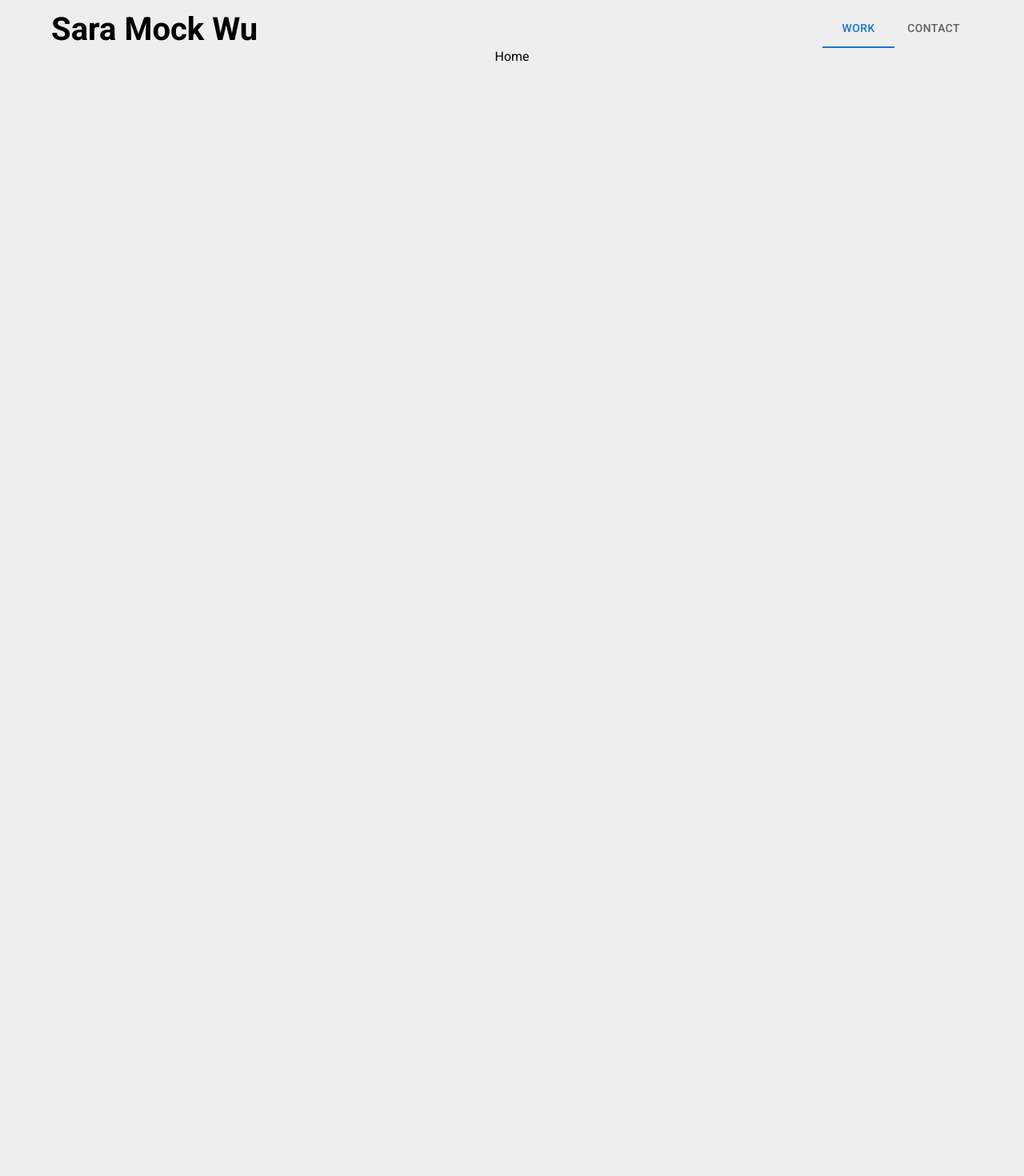
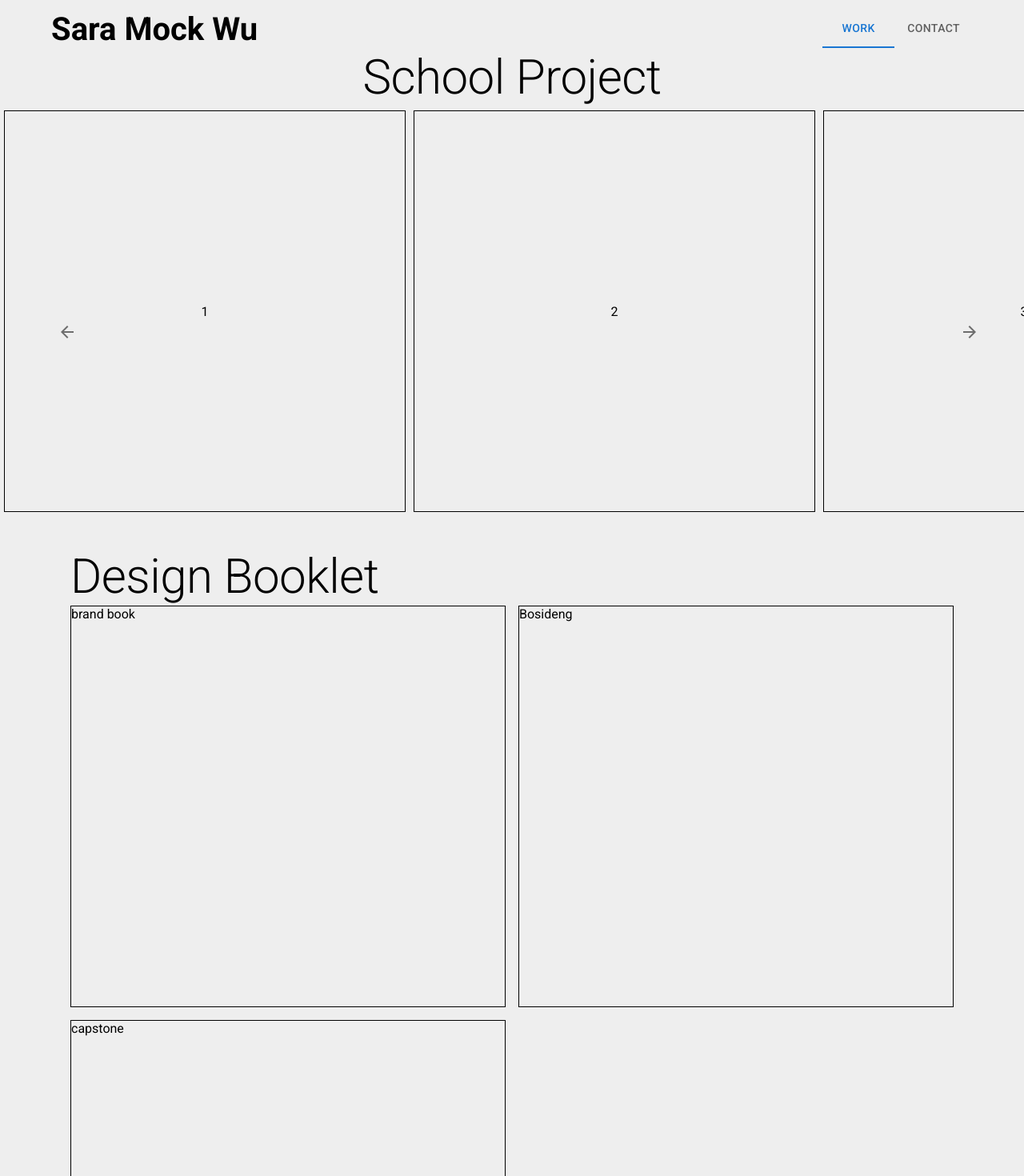
Before and after one commit to sccdmaomao/sara-portfolio, a React (Create React App) app: page / in a window 1280 px wide. Shown: the top 1470 px of the page at 80% size. Before the commit the page ends 800 px from the top, so only its background shows below. Built offline with nearby package versions, Linux system fonts and the light colour scheme.

Commit message:
add routing for projects, add components

```diff
--- a/src/App.tsx
+++ b/src/App.tsx
@@ -1,14 +1,19 @@
 import { createBrowserRouter, RouterProvider } from 'react-router-dom'
 
 import NavBar from './components/NavBar'
+import Bosideng from './routes/Bosideng'
+import Capcom from './routes/Capcom'
+import Capstone from './routes/Capstone'
 import Contact from './routes/Contact'
 import Home from './routes/Home'
-import Work from './routes/Work'
 
 export enum PATH {
     ROOT = '/',
     WORK = '/work',
     CONTACT = '/contact',
+    CAPSTONE = '/work/capstone-playwood',
+    CAPCOM = '/work/brand-book-capcom',
+    BOSIDENG = '/work/bosideng-garment-design',
 }
 
 // Router object
@@ -23,12 +28,15 @@ const router = createBrowserRouter([
             },
             {
                 path: PATH.WORK,
-                element: <Work />,
+                element: <Home />,
             },
             {
                 path: PATH.CONTACT,
                 element: <Contact />,
             },
+            { path: PATH.CAPCOM, element: <Capcom /> },
+            { path: PATH.CAPSTONE, element: <Capstone /> },
+            { path: PATH.BOSIDENG, element: <Bosideng /> },
         ],
         errorElement: <div>404 not found</div>,
     },
--- /dev/null
+++ b/src/components/BookletCover.tsx
@@ -0,0 +1,30 @@
+import { Box, Tooltip } from '@mui/material'
+import { useNavigate } from 'react-router-dom'
+
+const BookletCover: React.FC<{
+    title: string
+    href: string
+    children: React.ReactNode
+}> = ({ title, href, children }) => {
+    const navigate = useNavigate()
+
+    const handleClick = (url: string) => {
+        navigate(url)
+    }
+
+    return (
+        <Tooltip title={title} followCursor onClick={() => handleClick(href)}>
+            <Box
+                sx={{
+                    height: '500px',
+                    border: '1px solid black',
+                    ':hover': { cursor: 'pointer' },
+                }}
+            >
+                {children}
+            </Box>
+        </Tooltip>
+    )
+}
+
+export default BookletCover
--- /dev/null
+++ b/src/components/HorizontalInfiniteScroll.tsx
@@ -0,0 +1,85 @@
+/* eslint-disable @typescript-eslint/no-non-null-assertion */
+import styled from '@emotion/styled'
+import { ArrowBack, ArrowForward } from '@mui/icons-material'
+import { IconButton } from '@mui/material'
+import { ReactNode, useRef, useState } from 'react'
+
+type ScrollDirection = 'LEFT' | 'RIGHT'
+
+const ScrollPanel = styled.div`
+    overflow-x: hidden;
+`
+
+const Wrapper = styled.div`
+    display: inline-flex;
+    flex-wrap: nowrap;
+`
+
+const ScrollButton = styled(IconButton)<{
+    itemSize: number
+    isLeft?: boolean
+}>`
+    position: relative;
+    left: ${(props) => (props.isLeft ? `5vw` : `90vw`)};
+    top: ${(props) => `-${props.itemSize / 2}px}`};
+`
+
+const HorizontalInfiniteScroll: React.FC<{
+    itemSize: number
+    children: ReactNode
+}> = ({ itemSize, children }) => {
+    const containerRef = useRef<HTMLDivElement>(null)
+
+    const [offset, setOffset] = useState(0)
+
+    const handleScroll = (direction: ScrollDirection) => {
+        const { scrollWidth, clientWidth } = containerRef.current!
+
+        let newOffset: number
+
+        const displayCountFloor = Math.floor(clientWidth / itemSize)
+        const displayCountCeil = Math.ceil(clientWidth / itemSize)
+
+        if (direction === 'LEFT') {
+            // minus current displaying width
+            newOffset =
+                offset <= 0
+                    ? scrollWidth - displayCountFloor * itemSize
+                    : offset - itemSize
+        } else {
+            newOffset =
+                // minus current displaying width
+                offset >= scrollWidth - displayCountCeil * itemSize
+                    ? 0
+                    : offset + itemSize
+        }
+        setOffset(newOffset)
+        containerRef.current!.scrollTo({
+            left: newOffset,
+            behavior: 'smooth',
+        })
+    }
+
+    return (
+        <div style={{ width: '100vw' }}>
+            <ScrollPanel ref={containerRef}>
+                <Wrapper>{children}</Wrapper>
+            </ScrollPanel>
+            <ScrollButton
+                isLeft={true}
+                itemSize={itemSize}
+                onClick={() => handleScroll('LEFT')}
+            >
+                <ArrowBack />
+            </ScrollButton>
+            <ScrollButton
+                itemSize={itemSize}
+                onClick={() => handleScroll('RIGHT')}
+            >
+                <ArrowForward />
+            </ScrollButton>
+        </div>
+    )
+}
+
+export default HorizontalInfiniteScroll
--- /dev/null
+++ b/src/routes/Bosideng.tsx
@@ -0,0 +1,5 @@
+const Bosideng = () => {
+    return <div>bosideng</div>
+}
+
+export default Bosideng
--- /dev/null
+++ b/src/routes/Capcom.tsx
@@ -0,0 +1,5 @@
+const Capcom = () => {
+    return <div>Capcom</div>
+}
+
+export default Capcom
--- /dev/null
+++ b/src/routes/Capstone.tsx
@@ -0,0 +1,5 @@
+const Capstone = () => {
+    return <div>Capstone</div>
+}
+
+export default Capstone
--- a/src/routes/Home.tsx
+++ b/src/routes/Home.tsx
@@ -1,3 +1,69 @@
-const Home = () => <div>Home</div>
+import styled from '@emotion/styled'
+import { Container, Grid, Typography } from '@mui/material'
+
+import { PATH } from '../App'
+import BookletCover from '../components/BookletCover'
+import HorizontalInfiniteScroll from '../components/HorizontalInfiniteScroll'
+
+const ITEM_SIZE = 500
+const Item = styled.div`
+    width: ${ITEM_SIZE}px;
+    height: ${ITEM_SIZE}px;
+    display: flex;
+    justify-content: center;
+    align-items: center;
+
+    // temp debugging style
+    border: 1px solid black;
+    margin: 5px;
+`
+
+const Home = () => {
+    const items = [1, 2, 3, 4, 5, 6, 7, 8, 9, 10]
+    return (
+        <>
+            <Container sx={{ display: 'flex', justifyContent: 'center' }}>
+                <Typography variant="h2">School Project</Typography>
+            </Container>
+            <HorizontalInfiniteScroll itemSize={ITEM_SIZE}>
+                {items.map((item) => (
+                    <Item key={item}>{item}</Item>
+                ))}
+            </HorizontalInfiniteScroll>
+            <Container
+                sx={{
+                    display: 'flex',
+                    justifyContent: 'center',
+                    flexDirection: 'column',
+                }}
+            >
+                <Typography variant="h2">Design Booklet</Typography>
+                <Grid container spacing={2}>
+                    <Grid item xs={6}>
+                        <BookletCover
+                            title="Brand Book Making"
+                            href={PATH.CAPCOM}
+                        >
+                            brand book
+                        </BookletCover>
+                    </Grid>
+                    <Grid item xs={6}>
+                        <BookletCover title="Bosideng" href={PATH.BOSIDENG}>
+                            Bosideng
+                        </BookletCover>
+                    </Grid>
+                    <Grid item xs={6}>
+                        <BookletCover
+                            title="Capstone Project"
+                            href={PATH.CAPSTONE}
+                        >
+                            capstone
+                        </BookletCover>
+                    </Grid>
+                </Grid>
+            </Container>
+        </>
+    )
+}
 
 export default Home
--- a/src/routes/Work.tsx
+++ /dev/null
@@ -1,3 +0,0 @@
-const Work = () => <div>Work</div>
-
-export default Work
```
